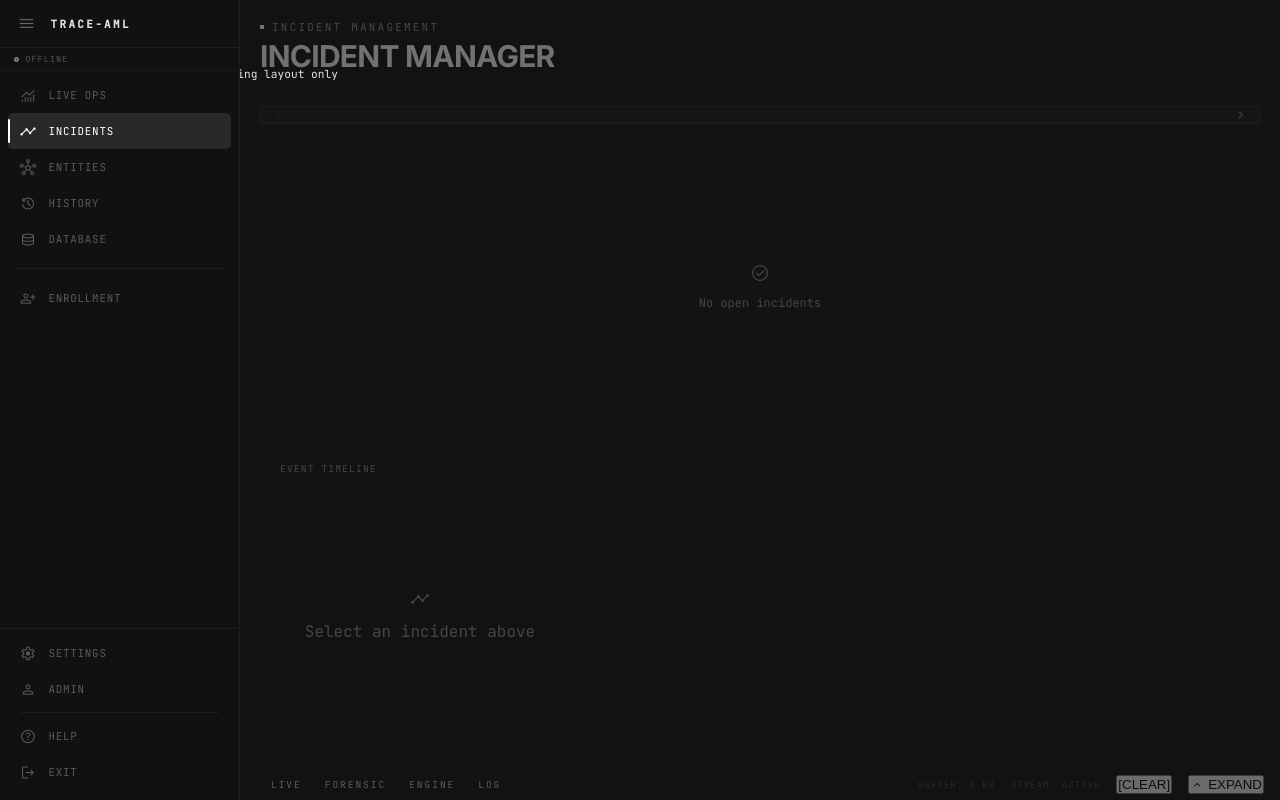
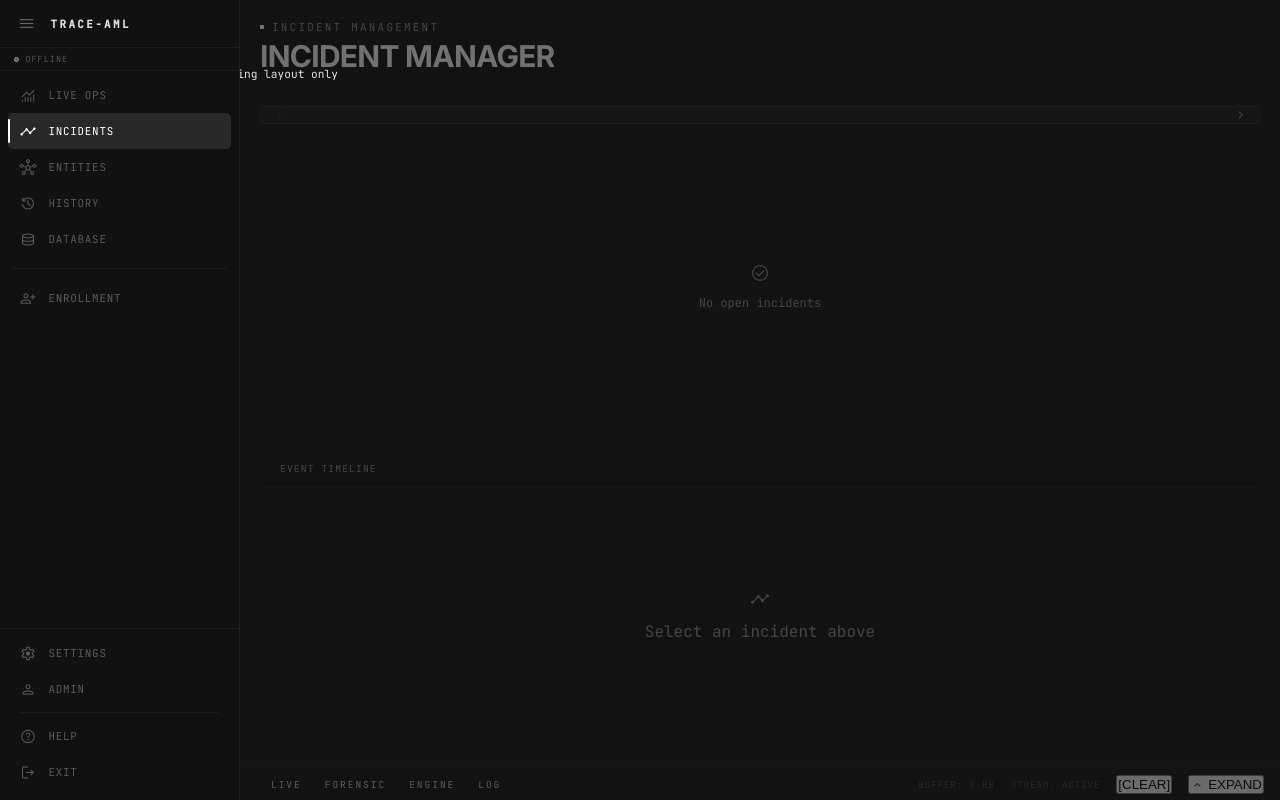
Before and after one commit to Utkarsh-X/TRACE-ML, a plain HTML site: page src/frontend/incidents/index.html in a window 1280 px wide. Drawn offline with nearby package versions, Linux system fonts and the light colour scheme; no server answers.

Commit message:
refined an page

```diff
--- a/src/frontend/incidents/index.html
+++ b/src/frontend/incidents/index.html
@@ -77,13 +77,20 @@
 
     /* ── 2-column content area ────────────────── */
     .inc-body {
-      display: grid;
-      grid-template-columns: 320px 1fr;
+      display: flex;
       min-height: 0;
       flex: 1;
       overflow: hidden;
       gap: 1rem;
       padding: 1rem 1.25rem 1.25rem;
+    }
+    #inc-left-panel {
+      width: 320px;
+      flex-shrink: 0;
+    }
+    .inc-body > div:last-child {
+      flex: 1;
+      min-width: 0;
     }
 
     /* ── Content Panels ─────────────────────────── */
```
